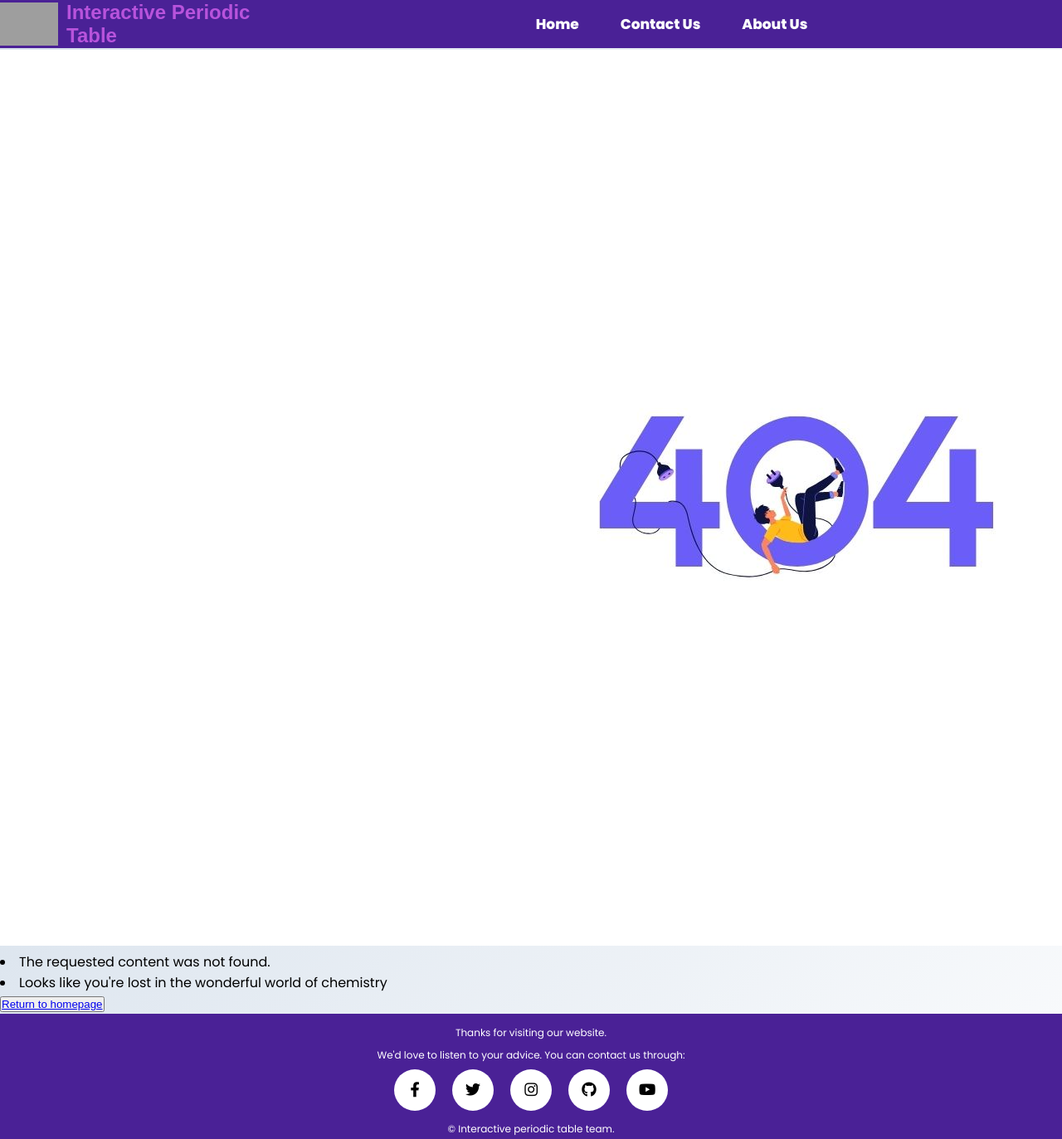
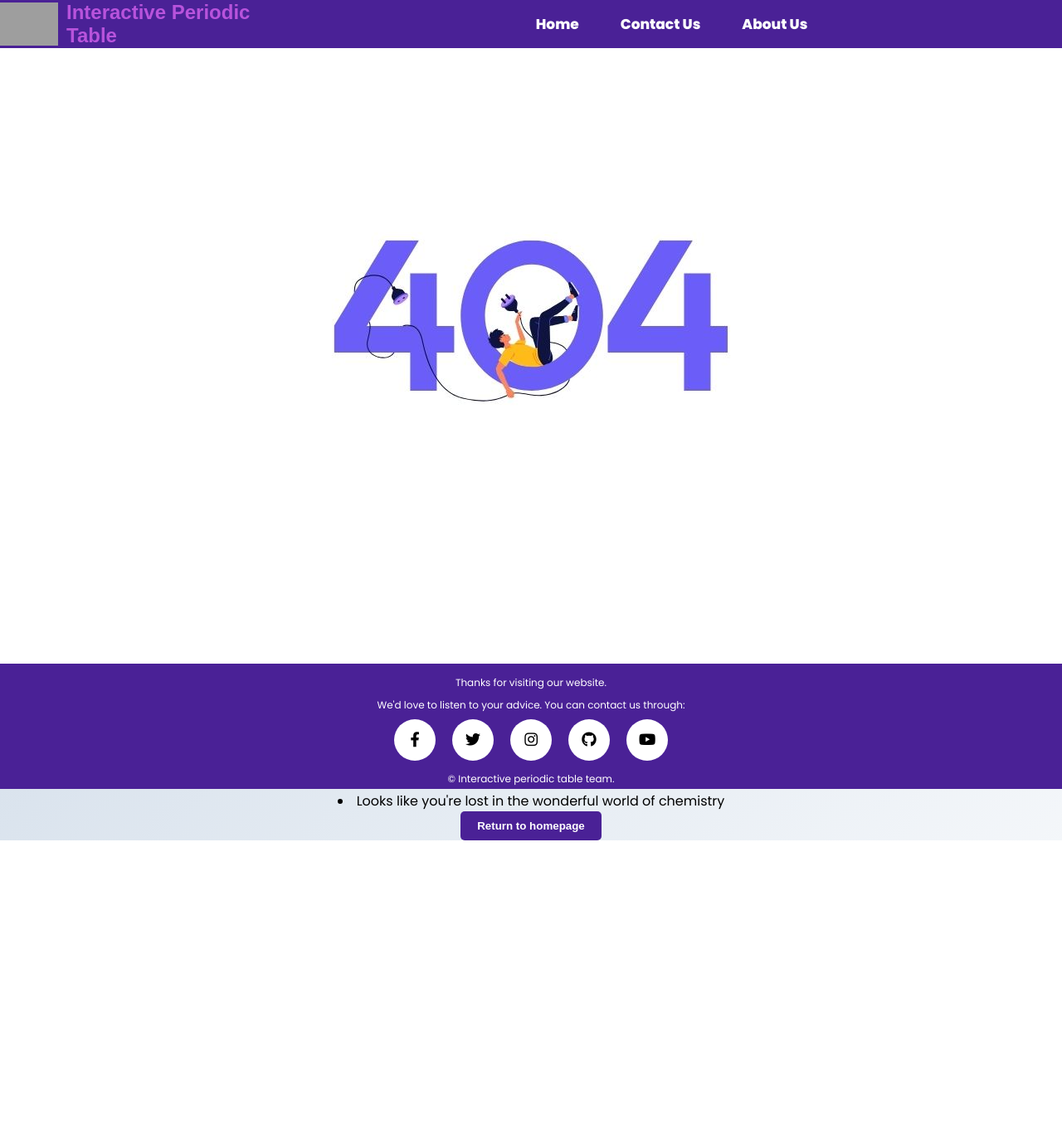
Before and after one commit to M1k3ez/ipt, a Flask app: page /404 in a window 1280 px wide; the page is wider, and only the part inside the window is pictured. Shown: that part at 83% size. After the commit the page ends 1013 px from the top of that part, so only its background shows below. Run offline with Flask 3, Linux system fonts and the light colour scheme; grey boxes are pictures that could not be loaded.

Commit message:
css alligment in the middle, somehow it's bugged covered by the picutre

```diff
--- a/Y13-DTP/static/css/style.css
+++ b/Y13-DTP/static/css/style.css
@@ -268,3 +268,56 @@ textarea {
     font-size: 0.875em;
   }
 }
+/* Add these styles to your existing CSS file */
+
+.error-container {
+  display: flex;
+  flex-direction: column;
+  justify-content: center;
+  align-items: center;
+  height: calc(100vh - 60px); /* Adjust for header height */
+  text-align: center;
+}
+
+.404image {
+  max-width: 100%;
+  height: auto;
+  margin-bottom: 20px;
+}
+
+.404text {
+  margin: 0;
+  padding: 0;
+}
+
+.404text li {
+  list-style: none;
+  font-size: 1.5em;
+  margin-bottom: 10px;
+}
+
+.button {
+  background-color: #4a2196;
+  color: white;
+  padding: 10px 20px;
+  border: none;
+  border-radius: 5px;
+  text-align: center;
+  cursor: pointer;
+  text-decoration: none;
+}
+
+.button a {
+  color: white;
+  text-decoration: none;
+  font-weight: bold;
+}
+
+.button:hover {
+  background-color: #331675;
+}
+
+.buttontext {
+  color: white;
+  text-decoration: none;
+}
--- a/Y13-DTP/templates/404.html
+++ b/Y13-DTP/templates/404.html
@@ -3,10 +3,12 @@
     <title>404 Not Found</title>
 </head>
 <body>
-    <img src="/static/images/asd.jpg" class="404image">
-    <div class="404text">
-        <li>The requested content was not found.</li>
-        <li>Looks like you're lost in the wonderful world of chemistry</li>
-        <button class="button"><a class="buttontext" href="/">Return to homepage</a></button>
+    <div class="error-container">
+        <img src="/static/images/asd.jpg" class="404image">
+        <div class="404text">
+            <li>The requested content was not found.</li>
+            <li>Looks like you're lost in the wonderful world of chemistry</li>
+            <button class="button"><a class="buttontext" href="/">Return to homepage</a></button>
+        </div>
     </div>
 {% endblock %}
```
